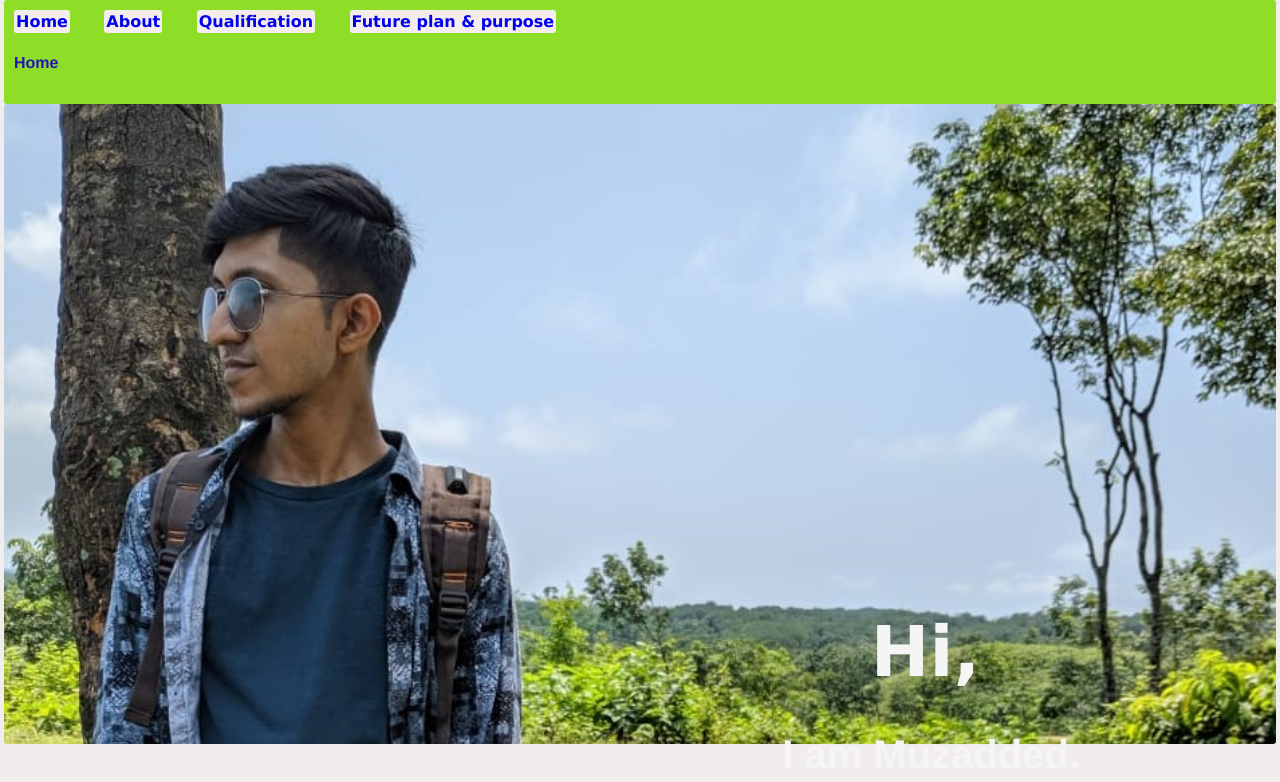
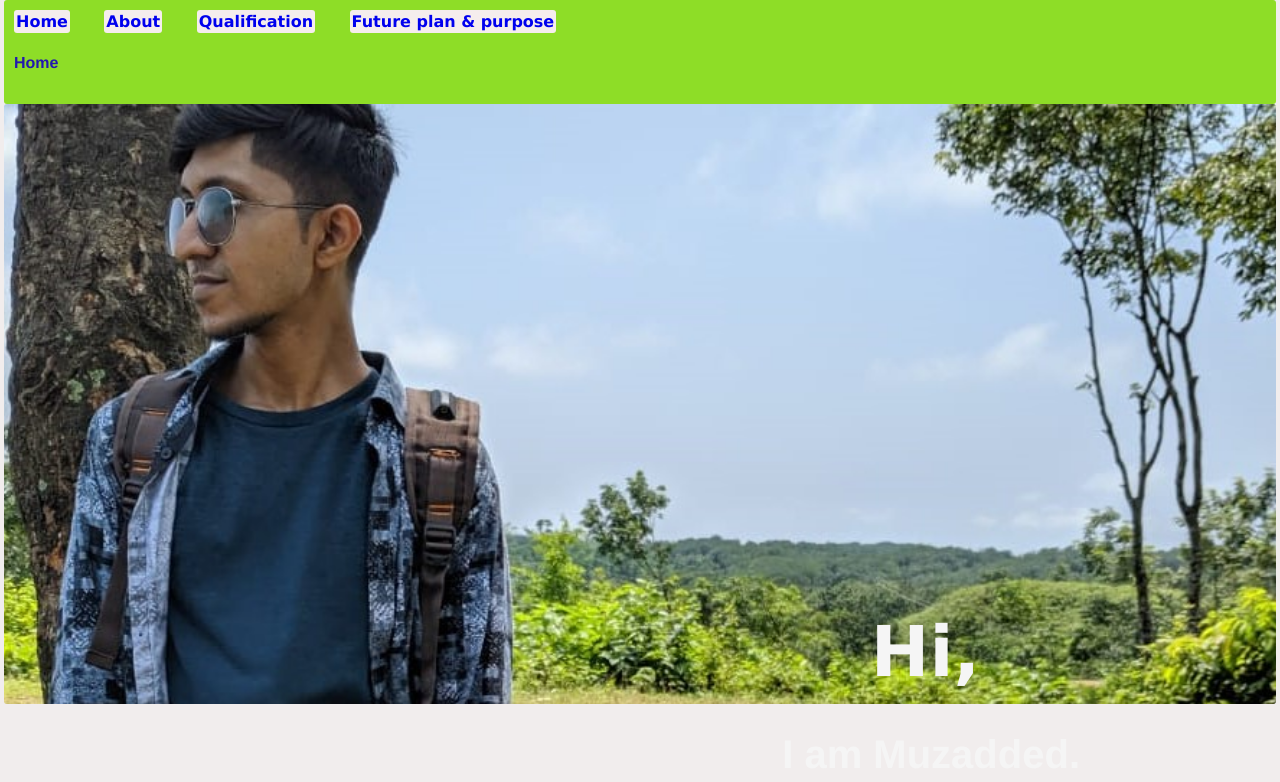
Before and after one commit to Muzadded/muzadded.github.io, a plain HTML site: page index.html in a window 1280 px wide. Drawn offline with Linux system fonts and the light colour scheme.

Commit message:
Update image.css

```diff
--- a/image.css
+++ b/image.css
@@ -1,8 +1,9 @@
 section{
     background-image: url(/5.jpg);
-    background-size: 100%;
-    background-position: absolute;
-    height: 600px;
+    background-size: cover;
+    background-position: center;
+    height: 560px;
     padding: 20px;
     text-align: absolute;
+    background-attachment: fixed;
        }
```
